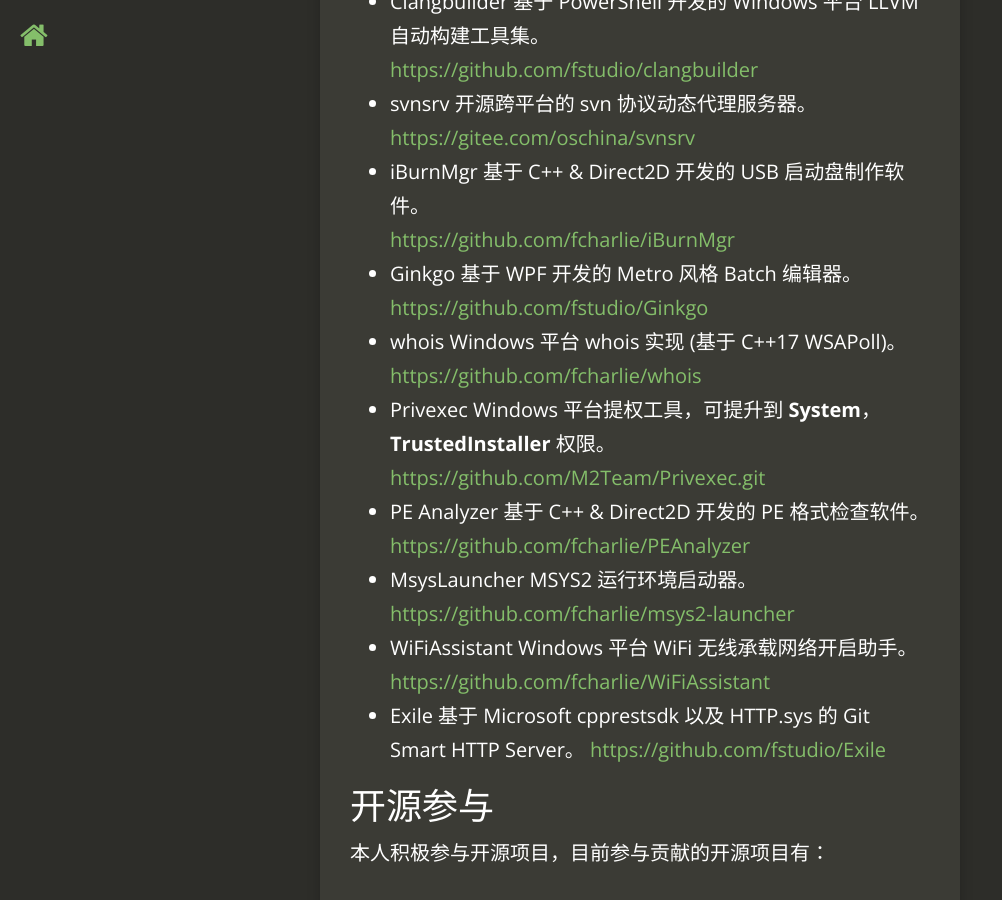
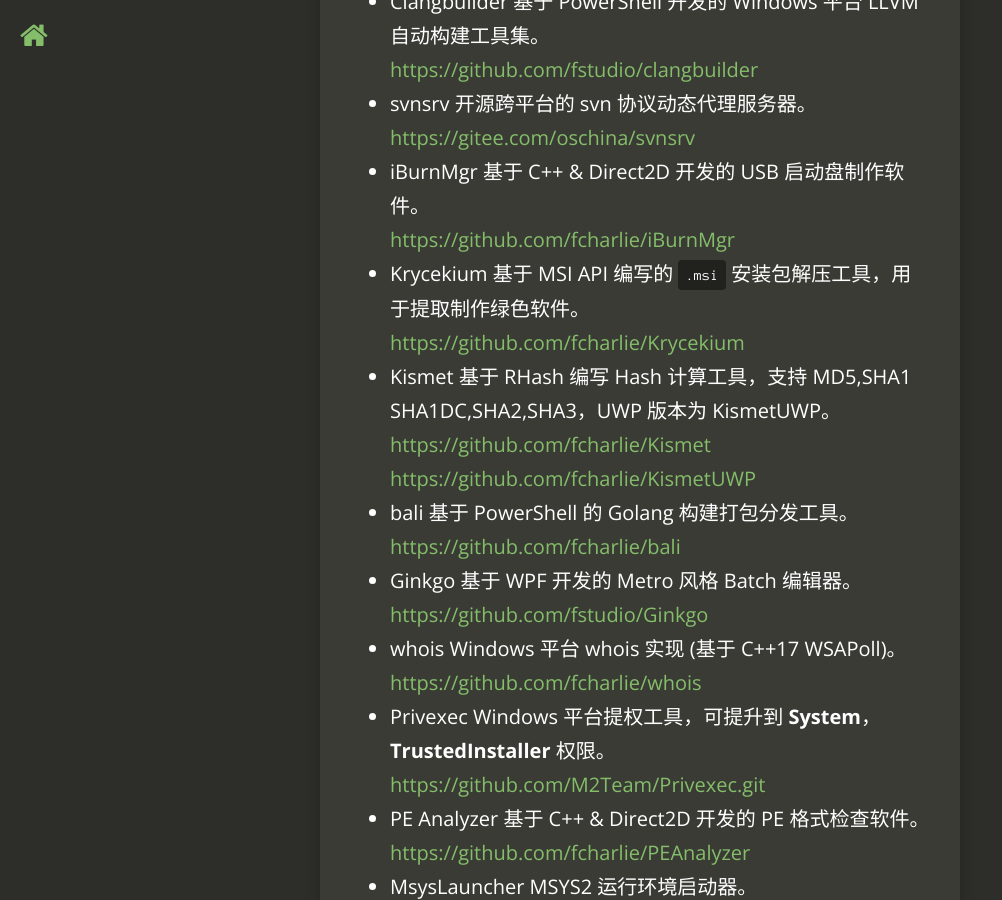
Before and after one commit to fcharlie/fcharlie.github.io, a Jekyll site: the page built from _posts/2015-12-30-about.md, in a window 1280 px wide and 900 px high, scrolled down 3939 px. Shown: the whole window, without its empty margins (0-1002 px from the left). Built offline with Jekyll 4.4.1, drawn with Linux system fonts in a browser that asks for light colours; nearby versions of some CDN libraries.

Commit message:
update about

```diff
--- a/_posts/2015-12-30-about.md
+++ b/_posts/2015-12-30-about.md
@@ -107,6 +107,13 @@
    [https://gitee.com/oschina/svnsrv](https://gitee.com/oschina/svnsrv)
 -   iBurnMgr 基于 C++ & Direct2D 开发的 USB 启动盘制作软件。
    [https://github.com/fcharlie/iBurnMgr](https://github.com/fcharlie/iBurnMgr)
+-   Krycekium 基于 MSI API 编写的 `.msi` 安装包解压工具，用于提取制作绿色软件。
+   [https://github.com/fcharlie/Krycekium](https://github.com/fcharlie/Krycekium)
+-   Kismet 基于 RHash 编写 Hash 计算工具，支持 MD5,SHA1 SHA1DC,SHA2,SHA3，UWP 版本为 KismetUWP。
+   [https://github.com/fcharlie/Kismet](https://github.com/fcharlie/Kismet)
+   [https://github.com/fcharlie/KismetUWP](https://github.com/fcharlie/KismetUWP)
+-   bali 基于 PowerShell 的 Golang 构建打包分发工具。
+   [https://github.com/fcharlie/bali](https://github.com/fcharlie/bali)
 -   Ginkgo 基于 WPF 开发的 Metro 风格 Batch 编辑器。
    [https://github.com/fstudio/Ginkgo](https://github.com/fstudio/Ginkgo)
 -   whois Windows 平台 whois 实现 (基于 C++17 WSAPoll)。
```
